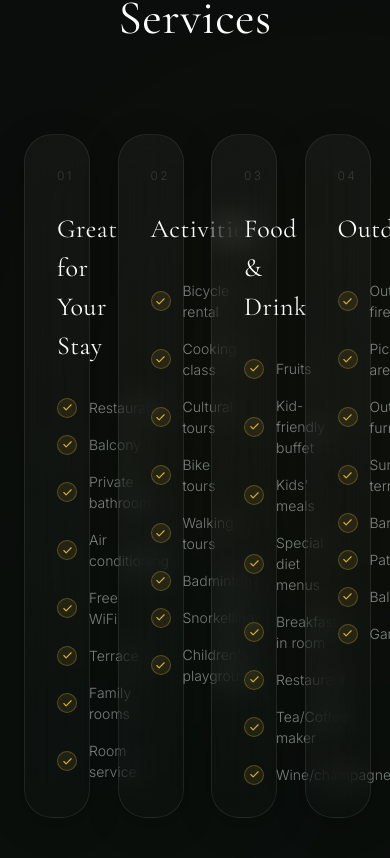
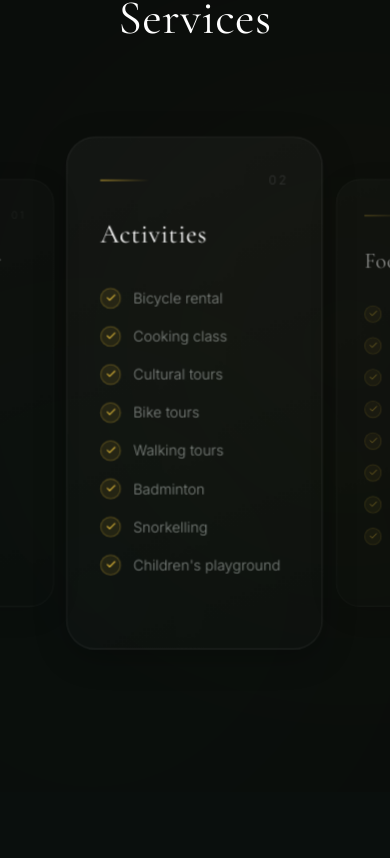
Before and after one commit to Sacheera127/EMERALD-HAVEN, a Next.js app: page /about in a window 390 px wide. Shown: the part 4066-4924 px from the top of the page. Built offline with nearby package versions, Linux system fonts and the light colour scheme.

Commit message:
Update EMERALD HAVEN project

```diff
--- a/app/about/page.js
+++ b/app/about/page.js
@@ -1,8 +1,13 @@
 'use client';
 
+import { useState, useEffect, useRef } from 'react';
 import Image from 'next/image';
 import Link from 'next/link';
 import { motion } from 'framer-motion';
+import { Swiper, SwiperSlide } from 'swiper/react';
+import { Autoplay, EffectCoverflow } from 'swiper/modules';
+import 'swiper/css';
+import 'swiper/css/effect-coverflow';
 import SectionHeader from '../components/SectionHeader';
 import { Waves, Wifi, UtensilsCrossed, Car, Shield, Coffee, TreePine, Sun, Sparkles, Users, MapPin, Star, ArrowRight, Check } from 'lucide-react';
 
@@ -23,6 +28,75 @@ const amenityCategories = [
   { title: 'Food & Drink', items: ['Fruits', 'Kid-friendly buffet', 'Kids\' meals', 'Special diet menus', 'Breakfast in room', 'Restaurant', 'Tea/Coffee maker', 'Wine/champagne'] },
   { title: 'Outdoors', items: ['Outdoor fireplace', 'Picnic area', 'Outdoor furniture', 'Sun terrace', 'Barbecue', 'Patio', 'Balcony', 'Garden'] },
 ];
+
+function AmenityCard({ cat, i }) {
+  return (
+    <motion.div
+      initial={{ opacity: 0, y: 40 }}
+      whileInView={{ opacity: 1, y: 0 }}
+      viewport={{ once: true, margin: '-50px' }}
+      transition={{ delay: i * 0.1, duration: 1, ease: [0.16, 1, 0.3, 1] }}
+      className="group relative flex flex-col"
+      style={{
+        height: '100%',
+        padding: '32px',
+        borderRadius: '28px',
+        background: 'linear-gradient(160deg, rgba(255,255,255,0.04) 0%, rgba(255,255,255,0.01) 100%)',
+        backdropFilter: 'blur(16px)',
+        WebkitBackdropFilter: 'blur(16px)',
+        border: '1px solid rgba(255,255,255,0.08)',
+        boxShadow: '0 8px 32px rgba(0,0,0,0.25)',
+        transition: 'transform 0.5s cubic-bezier(0.16,1,0.3,1)',
+      }}
+    >
+      {/* Gold hover glow ring */}
+      <div
+        className="absolute inset-0 opacity-0 group-hover:opacity-100 pointer-events-none"
+        style={{
+          borderRadius: '28px',
+          transition: 'opacity 0.5s',
+          boxShadow: '0 0 0 1px rgba(212,175,55,0.35), 0 20px 40px rgba(212,175,55,0.08)',
+        }}
+      />
+
+      {/* Header row: gold line + index number */}
+      <div className="relative flex items-center justify-between" style={{ marginBottom: '24px' }}>
+        <div
+          className="transition-all duration-500 group-hover:w-16"
+          style={{ width: '48px', height: '1px', background: 'linear-gradient(90deg, #D4AF37, transparent)' }}
+        />
+        <span style={{ fontSize: '12px', fontWeight: 300, letterSpacing: '0.2em', color: 'rgba(255,255,255,0.15)' }}>
+          {String(i + 1).padStart(2, '0')}
+        </span>
+      </div>
+
+      <h3
+        className="font-serif relative"
+        style={{ fontSize: '26px', fontWeight: 400, color: '#ffffff', letterSpacing: '0.02em', marginBottom: '32px' }}
+      >
+        {cat.title}
+      </h3>
+
+      <ul className="relative" style={{ display: 'flex', flexDirection: 'column', gap: '16px', listStyle: 'none', padding: 0, margin: 0 }}>
+        {cat.items.map((item) => (
+          <li
+            key={item}
+            className="flex items-center transition-colors duration-300 group-hover:text-white/80"
+            style={{ gap: '12px', fontSize: '14px', fontWeight: 300, color: 'rgba(224,231,228,0.55)' }}
+          >
+            <span
+              className="flex items-center justify-center shrink-0 transition-transform duration-500 group-hover:scale-110"
+              style={{ width: '20px', height: '20px', borderRadius: '9999px', background: 'rgba(212,175,55,0.1)', border: '1px solid rgba(212,175,55,0.3)' }}
+            >
+              <Check size={11} strokeWidth={2.5} style={{ color: '#D4AF37' }} />
+            </span>
+            {item}
+          </li>
+        ))}
+      </ul>
+    </motion.div>
+  );
+}
 
 export default function AboutPage() {
   return (
@@ -217,81 +291,56 @@ export default function AboutPage() {
             </h2>
           </div>
 
-          {/* Grid — items-stretch guarantees equal card heights per row */}
+          {/* Desktop Grid (hidden on mobile) */}
           <div
-            className="grid items-stretch"
+            className="hidden md:grid items-stretch"
             style={{
               gridTemplateColumns: 'repeat(4, minmax(0, 1fr))',
               gap: '32px',
             }}
           >
             {amenityCategories.map((cat, i) => (
-              <motion.div
-                key={cat.title}
-                initial={{ opacity: 0, y: 40 }}
-                whileInView={{ opacity: 1, y: 0 }}
-                viewport={{ once: true, margin: '-50px' }}
-                transition={{ delay: i * 0.1, duration: 1, ease: [0.16, 1, 0.3, 1] }}
-                className="group relative flex flex-col"
-                style={{
-                  height: '100%',
-                  padding: '32px',
-                  borderRadius: '28px',
-                  background: 'linear-gradient(160deg, rgba(255,255,255,0.04) 0%, rgba(255,255,255,0.01) 100%)',
-                  backdropFilter: 'blur(16px)',
-                  WebkitBackdropFilter: 'blur(16px)',
-                  border: '1px solid rgba(255,255,255,0.08)',
-                  boxShadow: '0 8px 32px rgba(0,0,0,0.25)',
-                  transition: 'transform 0.5s cubic-bezier(0.16,1,0.3,1)',
-                }}
-              >
-                {/* Gold hover glow ring */}
-                <div
-                  className="absolute inset-0 opacity-0 group-hover:opacity-100 pointer-events-none"
-                  style={{
-                    borderRadius: '28px',
-                    transition: 'opacity 0.5s',
-                    boxShadow: '0 0 0 1px rgba(212,175,55,0.35), 0 20px 40px rgba(212,175,55,0.08)',
-                  }}
-                />
+              <AmenityCard key={cat.title} cat={cat} i={i} />
+            ))}
+          </div>
 
-                {/* Header row: gold line + index number, same baseline, no overlap */}
-                <div className="relative flex items-center justify-between" style={{ marginBottom: '24px' }}>
-                  <div
-                    className="transition-all duration-500 group-hover:w-16"
-                    style={{ width: '48px', height: '1px', background: 'linear-gradient(90deg, #D4AF37, transparent)' }}
-                  />
-                  <span style={{ fontSize: '12px', fontWeight: 300, letterSpacing: '0.2em', color: 'rgba(255,255,255,0.15)' }}>
-                    {String(i + 1).padStart(2, '0')}
-                  </span>
-                </div>
-
-                <h3
-                  className="font-serif relative"
-                  style={{ fontSize: '26px', fontWeight: 400, color: '#ffffff', letterSpacing: '0.02em', marginBottom: '32px' }}
-                >
-                  {cat.title}
-                </h3>
-
-                <ul className="relative" style={{ display: 'flex', flexDirection: 'column', gap: '16px', listStyle: 'none', padding: 0, margin: 0 }}>
-                  {cat.items.map((item) => (
-                    <li
-                      key={item}
-                      className="flex items-center transition-colors duration-300 group-hover:text-white/80"
-                      style={{ gap: '12px', fontSize: '14px', fontWeight: 300, color: 'rgba(224,231,228,0.55)' }}
+          {/* Mobile Swiper (hidden on desktop) */}
+          <div className="block md:hidden" style={{ paddingBottom: '20px' }}>
+            <Swiper
+              modules={[EffectCoverflow, Autoplay]}
+              effect="coverflow"
+              grabCursor
+              centeredSlides
+              loop
+              slidesPerView={1.35}
+              spaceBetween={16}
+              coverflowEffect={{
+                rotate: 0,
+                stretch: 0,
+                depth: 80,
+                modifier: 1,
+                slideShadows: false,
+              }}
+              autoplay={{ delay: 4000, disableOnInteraction: false, pauseOnMouseEnter: true }}
+              style={{ overflow: 'visible', paddingTop: '10px', paddingBottom: '10px' }}
+            >
+              {amenityCategories.map((cat, i) => (
+                <SwiperSlide key={cat.title} style={{ height: 'auto' }}>
+                  {({ isActive }) => (
+                    <div
+                      style={{
+                        transform: isActive ? 'scale(1.03)' : 'scale(0.92)',
+                        opacity: isActive ? 1 : 0.5,
+                        transition: 'transform 0.5s cubic-bezier(0.16,1,0.3,1), opacity 0.5s ease',
+                        height: '100%',
+                      }}
                     >
-                      <span
-                        className="flex items-center justify-center shrink-0 transition-transform duration-500 group-hover:scale-110"
-                        style={{ width: '20px', height: '20px', borderRadius: '9999px', background: 'rgba(212,175,55,0.1)', border: '1px solid rgba(212,175,55,0.3)' }}
-                      >
-                        <Check size={11} strokeWidth={2.5} style={{ color: '#D4AF37' }} />
-                      </span>
-                      {item}
-                    </li>
-                  ))}
-                </ul>
-              </motion.div>
-            ))}
+                      <AmenityCard cat={cat} i={i} />
+                    </div>
+                  )}
+                </SwiperSlide>
+              ))}
+            </Swiper>
           </div>
         </div>
       </section>
```
